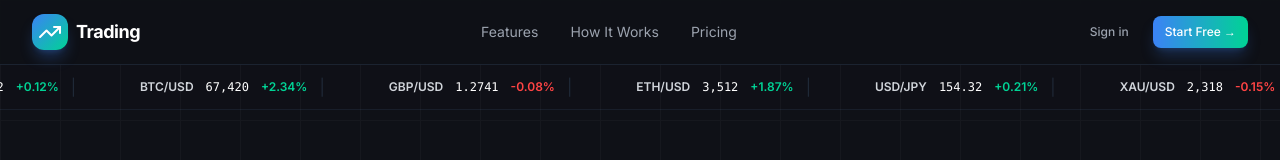
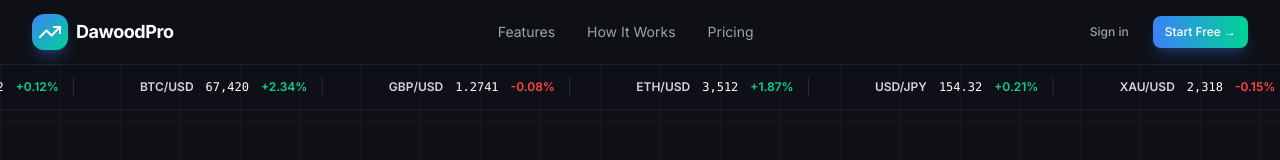
Before and after one commit to Dawood679/Trading-app, a Next.js app: page / in a window 1280 px wide. Shown: the top 160 px of the page. Built offline with nearby package versions, Linux system fonts and the light colour scheme.

Commit message:
pipeline-testing-1

```diff
--- a/app/page.tsx
+++ b/app/page.tsx
@@ -127,7 +127,7 @@
                 <TrendingUp className="w-4.5 h-4.5 text-white" />
                 <div className="absolute inset-0 rounded-xl bg-white/10 opacity-0 group-hover:opacity-100 transition-opacity" />
               </div>
-              <span className="font-bold text-lg tracking-tight">Trading</span>
+              <span className="font-bold text-lg tracking-tight">DawoodPro</span>
             </Link>
 
             <div className="hidden md:flex items-center gap-8">
```
